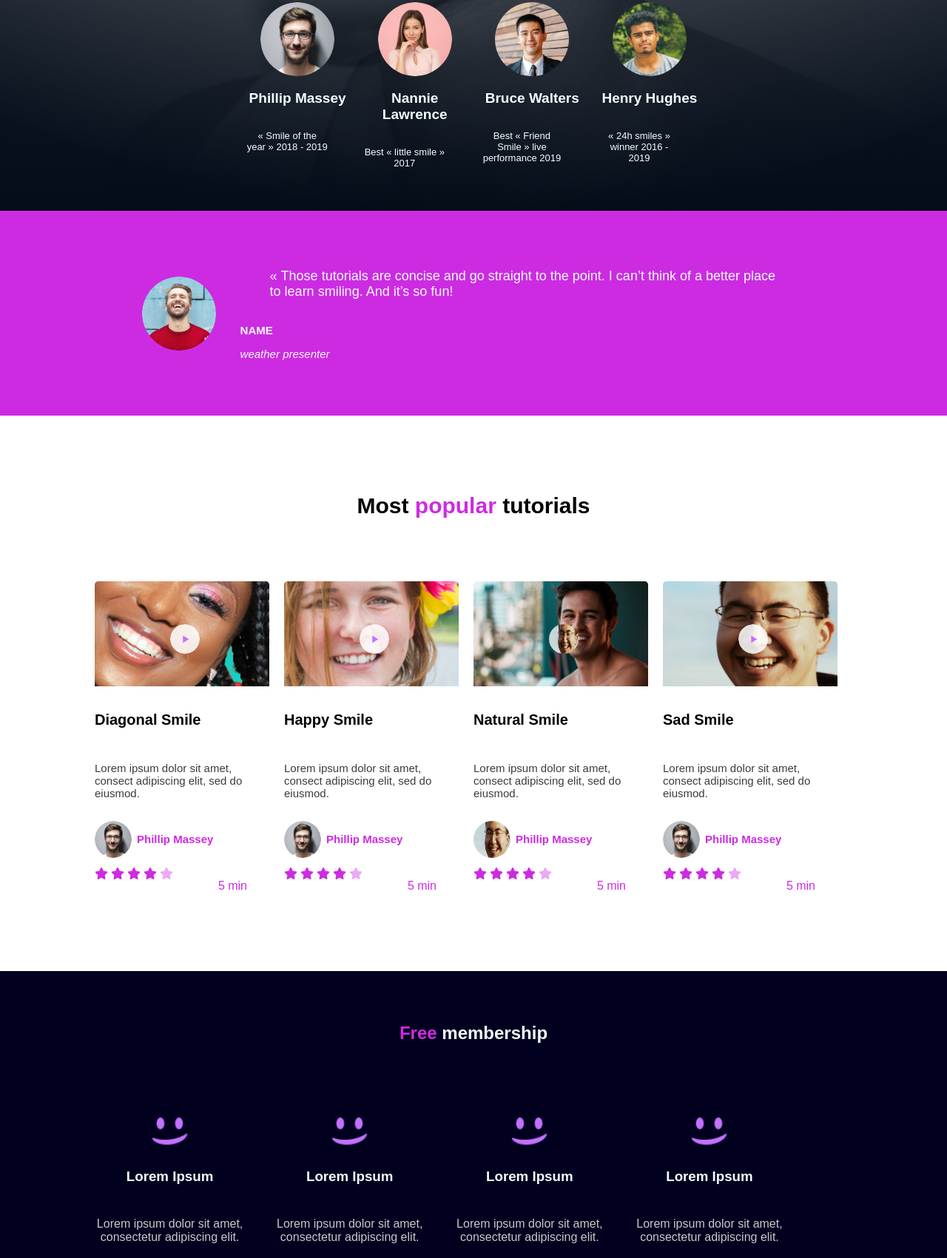
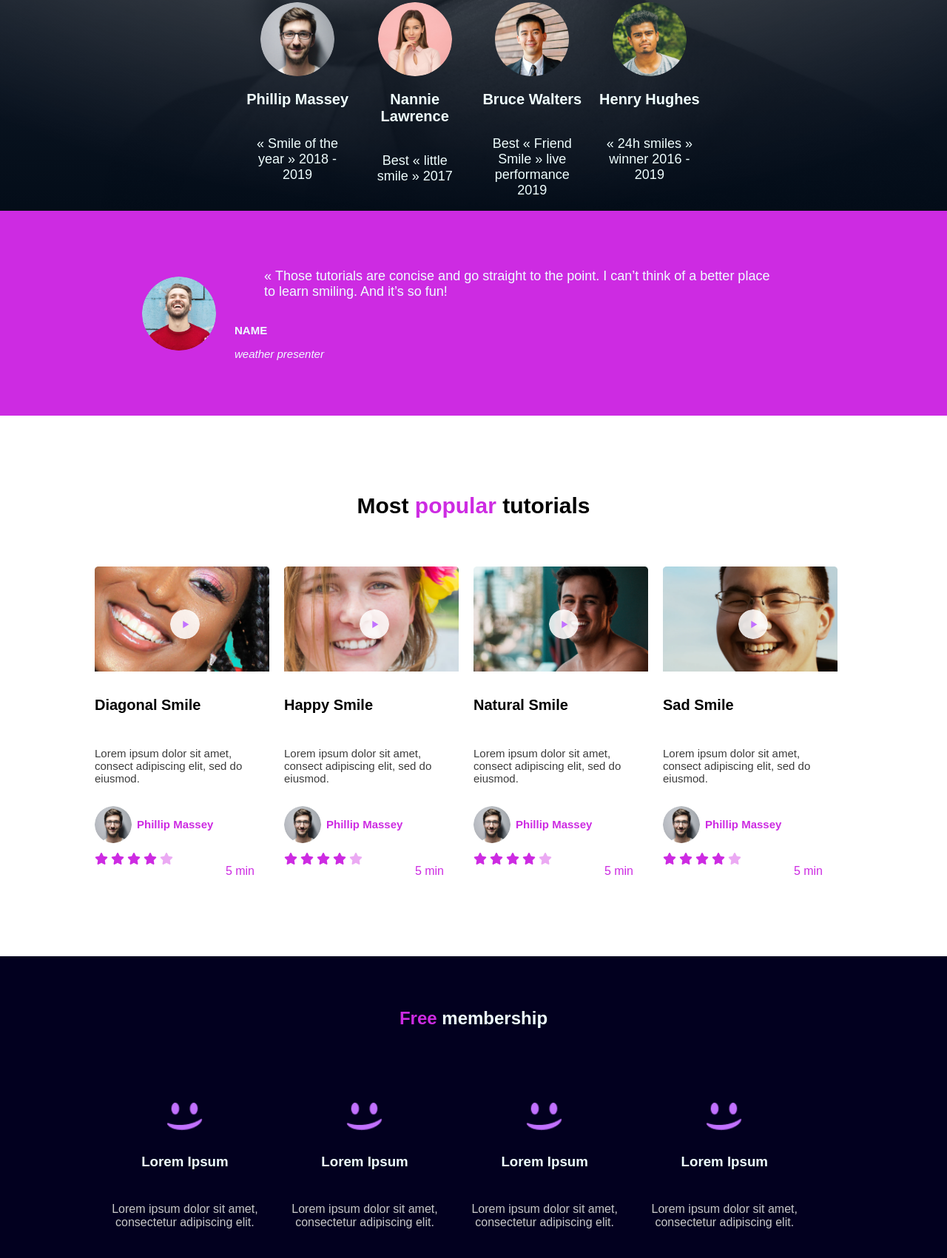
Before and after one commit to mavvelo/alx_html_css, a plain HTML site: page css_advanced/index.html in a window 1280 px wide. Shown: the part 755-2456 px from the top of the page at 74% size. Drawn offline with Linux system fonts and the light colour scheme.

Commit message:
minor changes to website

```diff
--- a/css_advanced/index.html
+++ b/css_advanced/index.html
@@ -66,7 +66,7 @@
                 <img src="images/5.png" alt="image">
             </div>
             <div class="my-quote">
-                <blockquote>« Those tutorials are concise and go straight to the point. I can’t think of a better place<br>to learn smiling. And it’s so fun!</blockquote>
+                <blockquote>« Those tutorials are concise and go straight to the point. I can’t think of a better place to learn smiling. And it’s so fun!</blockquote>
                 <h3>NAME</h3>
                 <P><em>weather presenter</em></P>
             </div>
@@ -120,12 +120,12 @@
             <div class="sec3-column">
                 <div class="double-img">
                     <img src="images/8.png" alt="video" title="Play video" class="sc3-img">
-                    <img src="images/6.png" alt="play" title="click to play" class="absolute-img">
+                    <img src="images/play.png" alt="play" title="click to play" class="absolute-img">
                 </div>
                 <h3>Natural Smile</h3>
                 <p>Lorem ipsum dolor sit amet, consect adipiscing elit, sed do eiusmod.</p>
                 <div class="philp">
-                    <img src="images/6.png" alt="philip" title="Philip">
+                    <img src="images/1.png" alt="philip" title="Philip">
                     <h4>Phillip Massey</h4>
                 </div>
                 <div class="star-min">
--- a/css_advanced/styles.css
+++ b/css_advanced/styles.css
@@ -133,13 +133,13 @@ nav>ul>li {
 }
 
 .flex-div>h3 {
-    font-size: 19px;
+    font-size: 20px;
     text-align: center;
 }
 
 .flex-div>p {
-    width: 80%;
-    font-size: 13px;
+    width: 100%;
+    font-size: 18px;
     text-align: center;
 }
 
@@ -249,22 +249,25 @@ nav>ul>li {
 }
 
 
-.quoted-img>img {
-    border-radius: 50%;
+.quoted-img img {
+    border-radius: 100%;
     cursor: pointer;
 }
 
-.my-quote>blockquote {
+.my-quote blockquote {
     font-size: 18px;
     padding-bottom: 15px;
+    text-align: left;
 }
 
-.my-quote>h3 {
+.my-quote h3 {
     font-size: 15px;
+    text-align: left;
 }
 
 .my-quote>p {
     font-size: 15px;
+    text-align: left;
 }
 
 /* Extra small devices (phones, 600px and down) */
@@ -349,7 +352,7 @@ nav>ul>li {
 
 .sec3>h2 {
     font-size: 30px;
-    padding-bottom: 40px;
+    padding-bottom: 20px;
     text-align: center;
 }
 
@@ -416,7 +419,7 @@ nav>ul>li {
     display: flex;
     flex-direction: row;
     justify-content: space-between;
-    padding-right: 30px;
+    padding-right: 20px;
 }
 
 .star {
@@ -540,6 +543,10 @@ nav>ul>li {
 /* styling fouth section of free mebership */
 
 .sec4 {
+    width: 100%;
+    padding-left: 10%;
+    padding-right: 10%;
+    padding-top: 40px;
     background-color: rgb(2, 0, 31);
     gap: 25px;
 }
@@ -554,8 +561,6 @@ nav>ul>li {
     font-size: 11px;
     border-radius: 20px;
     padding: 10px;
-    outline: none;
-    border: none;
     background-color: rgba(205, 43, 226);
     color: rgba(240, 255, 255);
     transition: all 1s ease;
@@ -573,7 +578,10 @@ nav>ul>li {
 }
 
 .smile {
-    display: flex;
+    width: 100%;
+    padding-left: 10%;
+    padding-right: 10%;
+    display: inline-flex;
     flex-direction: column;
     gap: 10px;
 }
```
